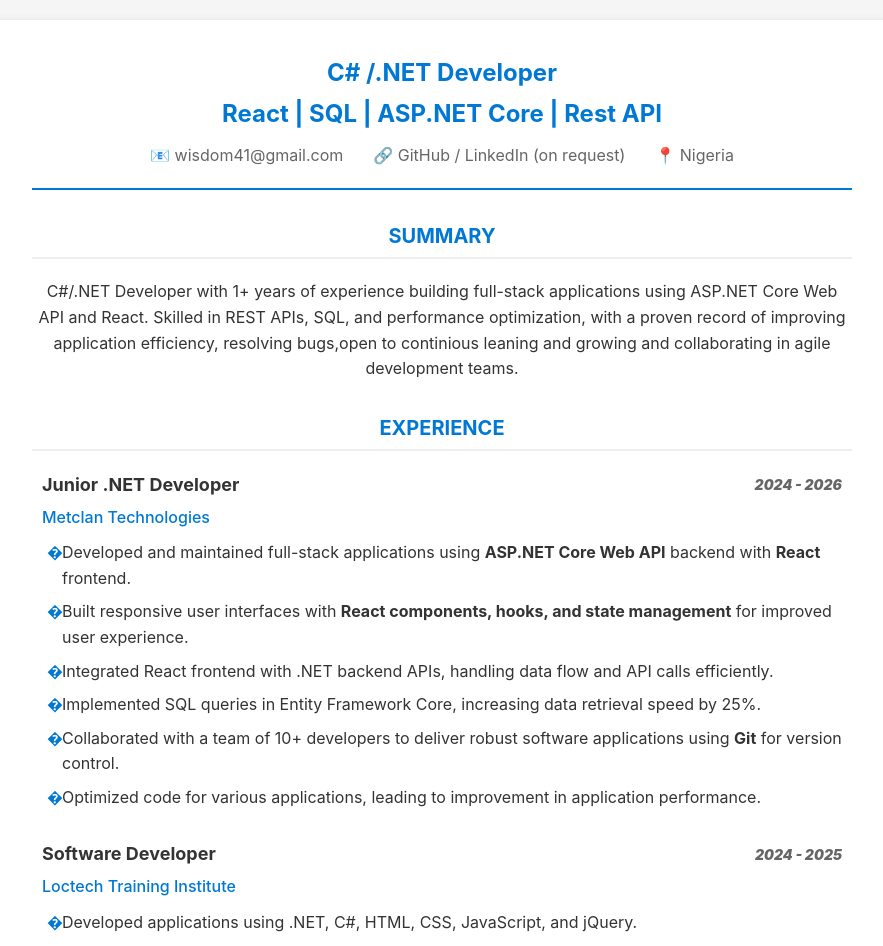
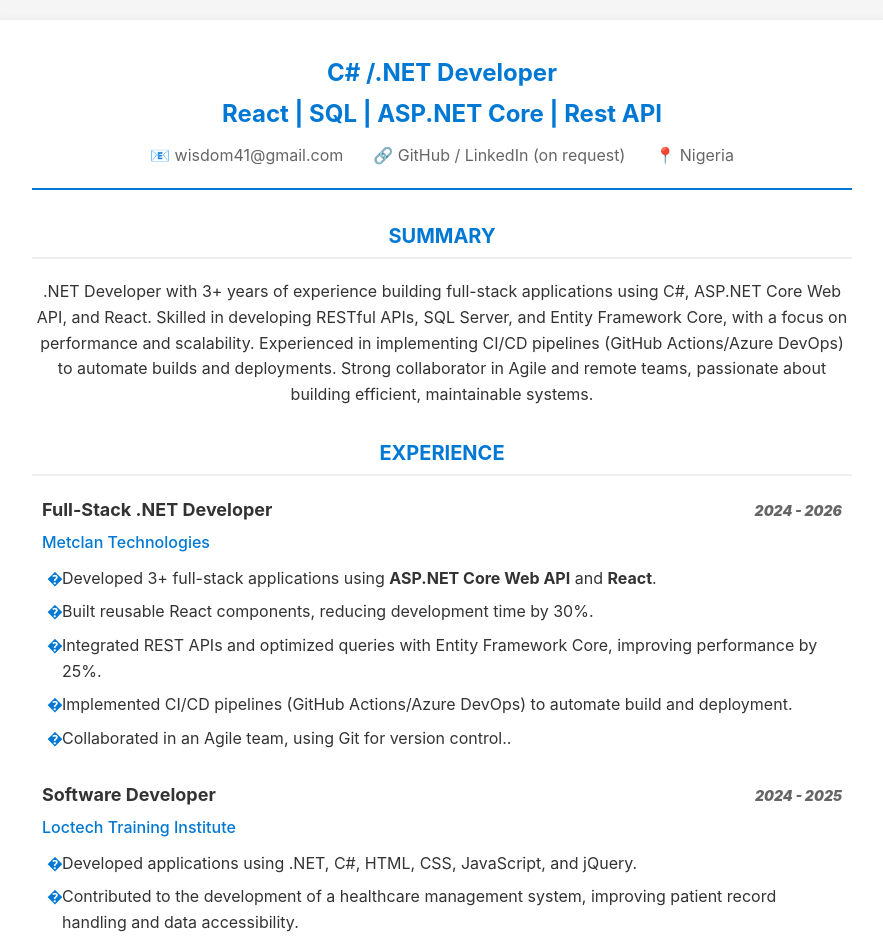
Before and after one commit to wisdomf41/CVCrafta, a React (Vite) app in the folder resumeapp.client/: page / in a window 1280 px wide. Shown: the top 946 px of the page, without its empty margins (198-1081 px from the left). Built offline with nearby package versions, Linux system fonts and the light colour scheme.

Commit message:
Updated my experience and knowledge level

```diff
--- a/resumeapp.client/src/App.jsx
+++ b/resumeapp.client/src/App.jsx
@@ -20,10 +20,12 @@ function App() {
                 <h2>SUMMARY</h2>
                 <p>
                     <p>
-                        C#/.NET Developer with 1+ years of experience building full-stack applications
-                        using ASP.NET Core Web API and React. Skilled in REST APIs, SQL,
-                        and performance optimization, with a proven record of improving application efficiency,
-                        resolving bugs,open to continious leaning and growing and collaborating in agile development teams.
+                        .NET Developer with 3+ years of experience building full-stack applications using C#,
+                        ASP.NET Core Web API, and React. Skilled in developing RESTful APIs, SQL Server,
+                        and Entity Framework Core, with a focus on performance and scalability.
+                        Experienced in implementing CI/CD pipelines (GitHub Actions/Azure DevOps) to automate
+                        builds and deployments. Strong collaborator in Agile and remote teams, passionate about
+                        building efficient, maintainable systems.
                     </p>
                 </p>
             </section>
@@ -35,7 +37,7 @@ function App() {
                 <div className="job">
                     <div className="job-header">
                         <h3>
-                            Junior .NET Developer
+                            Full-Stack .NET Developer
                             <span className="date">2024 - 2026</span>
 
                         </h3>
@@ -43,12 +45,11 @@ function App() {
                     </div>
                     <p className="company">Metclan Technologies</p>
                     <ul>
-                        <li>Developed and maintained full-stack applications using <strong>ASP.NET Core Web API</strong> backend with <strong>React</strong> frontend.</li>
-                        <li>Built responsive user interfaces with <strong>React components, hooks, and state management</strong> for improved user experience.</li>
-                        <li>Integrated React frontend with .NET backend APIs, handling data flow and API calls efficiently.</li>
-                        <li>Implemented SQL queries in Entity Framework Core, increasing data retrieval speed by 25%.</li>
-                        <li>Collaborated with a team of 10+ developers to deliver robust software applications using <strong>Git</strong> for version control.</li>
-                        <li>Optimized code for various applications, leading to improvement in application performance.</li>
+                        <li>Developed 3+ full-stack applications using <strong>ASP.NET Core Web API</strong> and <strong>React</strong>.</li>
+                        <li>Built reusable React components, reducing development time by 30%.</li>
+                        <li>Integrated REST APIs and optimized queries with Entity Framework Core, improving performance by 25%.</li>
+                        <li>Implemented CI/CD pipelines (GitHub Actions/Azure DevOps) to automate build and deployment.</li>
+                        <li>Collaborated in an Agile team, using Git for version control..</li>
                     </ul>
                 </div>
 
@@ -65,10 +66,11 @@ function App() {
                     <p className="company">Loctech Training Institute</p>
                     <ul>
                         <li>Developed applications using .NET, C#, HTML, CSS, JavaScript, and jQuery.</li>
-                        <li>Contributed to a healthcare system improving patient records management.</li>
-                        <li>Successfully identified and fixed 20+ bugs in various applications.</li>
+                        <li>Contributed to the development of a healthcare management system, improving patient record handling and data accessibility.</li>
+                        <li>Diagnosed and resolved 20+ software bugs, enhancing system reliability and user satisfaction.</li>
+
                         {/* Test CI/CD - Update */}
-                        <li>CI/CD changing tracking</li>
+                        <li>Assisted in application testing, debugging, and deployment processes.</li>
                     </ul>
                 </div>
 
@@ -150,7 +152,7 @@ function App() {
 
             {/* Download PDF Button */}
             <div className="download-section">
-                <a href="/Future Ibeche_CV_.Net Dev_r.pdf" download className="download-btn">
+                <a href="/Future Ibeche_CV_.Net Dev.rc.pdf" download className="download-btn">
                     📥 Download PDF Resume
                 </a>
             </div>
```
Also changed, not shown: 2 other files (tests, documents, lock files or other folders).
